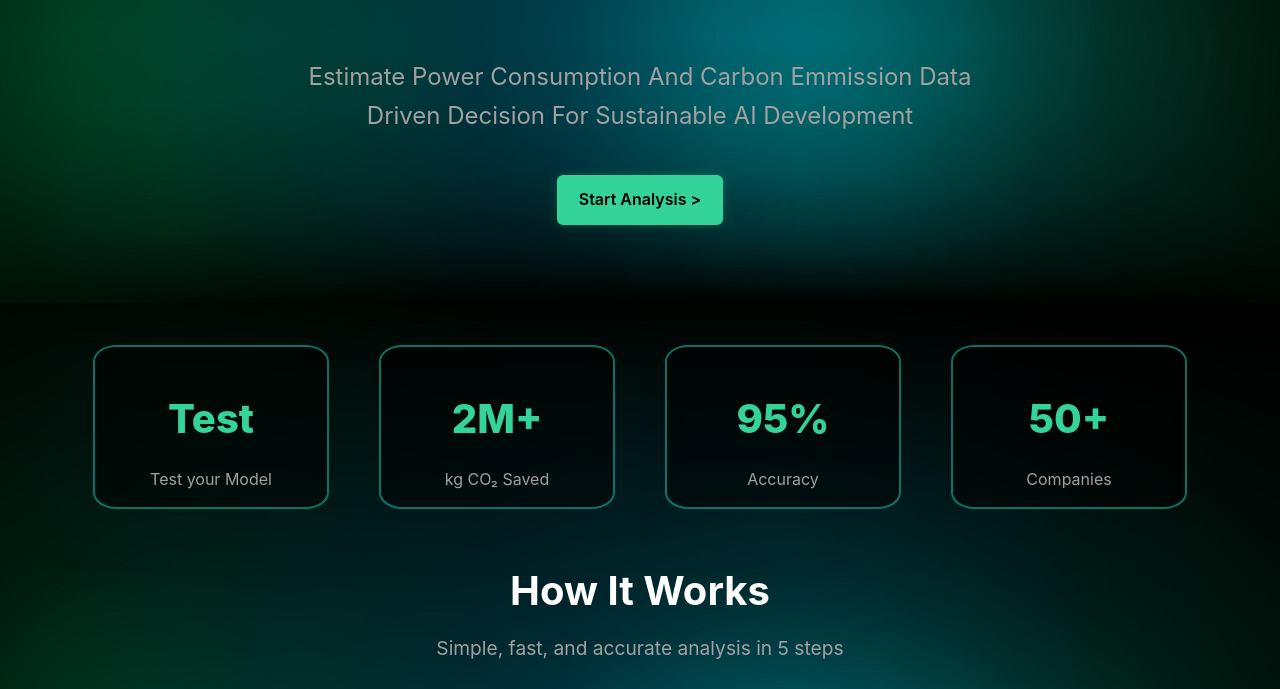
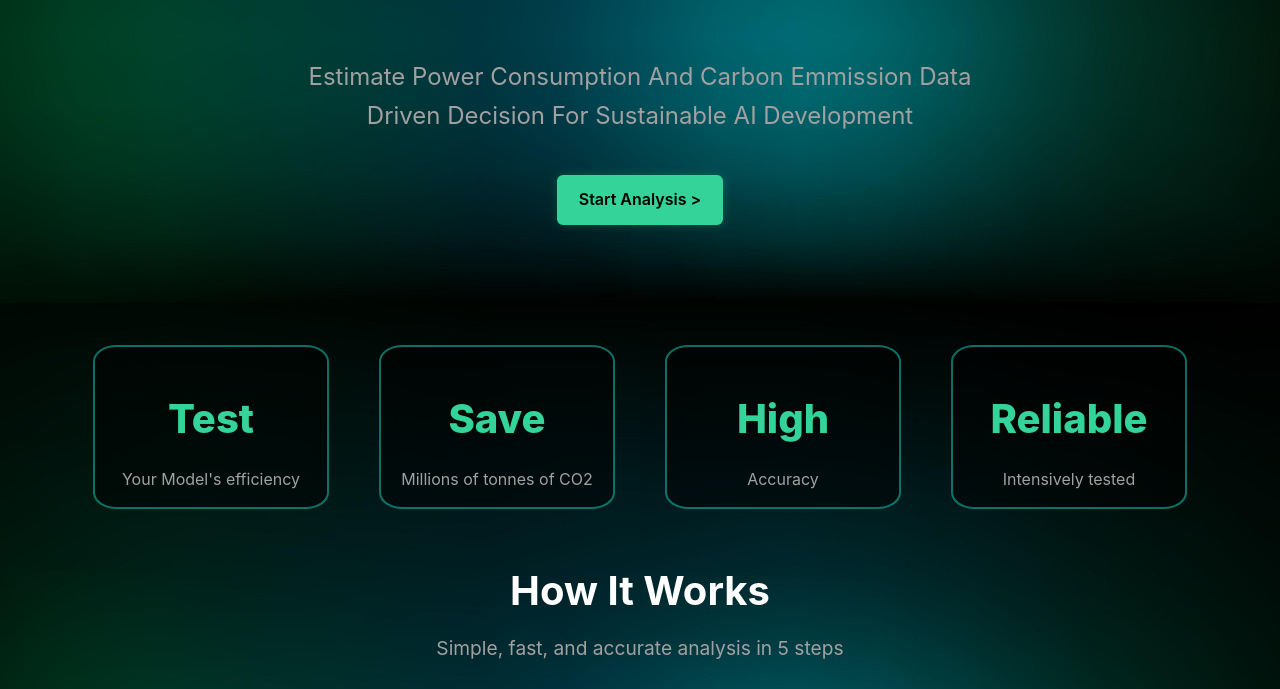
Before and after one commit to realishaanlohani/netzeroapp, a plain HTML site: page index.html in a window 1280 px wide. Shown: the part 497-1186 px from the top of the page. Drawn offline with Linux system fonts and the light colour scheme.

Commit message:
changed some tiles

```diff
--- a/index.html
+++ b/index.html
@@ -437,19 +437,19 @@
             <div class="stats-grid">
                 <div class="stat-item">
                     <p class="stat-number">Test</p>
-                    <p class="stat-label">Test your Model</p>
+                    <p class="stat-label">Your Model's efficiency</p>
                 </div>
                 <div class="stat-item">
-                    <p class="stat-number">2M+</p>
-                    <p class="stat-label">kg CO₂ Saved</p>
+                    <p class="stat-number">Save</p>
+                    <p class="stat-label">Millions of tonnes of CO2</p>
                 </div>
                 <div class="stat-item">
-                    <p class="stat-number">95%</p>
+                    <p class="stat-number">High</p>
                     <p class="stat-label">Accuracy</p>
                 </div>
                 <div class="stat-item">
-                    <p class="stat-number">50+</p>
-                    <p class="stat-label">Companies</p>
+                    <p class="stat-number">Reliable</p>
+                    <p class="stat-label">Intensively tested</p>
                 </div>
             </div>
         </section>
@@ -457,7 +457,7 @@
         <section id="how-it-works" class="how-it-works-section container">
             <h2>How It Works</h2>
             <p class="section-subtitle">Simple, fast, and accurate analysis in 5 steps</p>
-
+            <!-- Future Potencial -->
             <div class="steps-container">
                 <div class="step-item">
                     <div class="step-circle">1</div>
```
